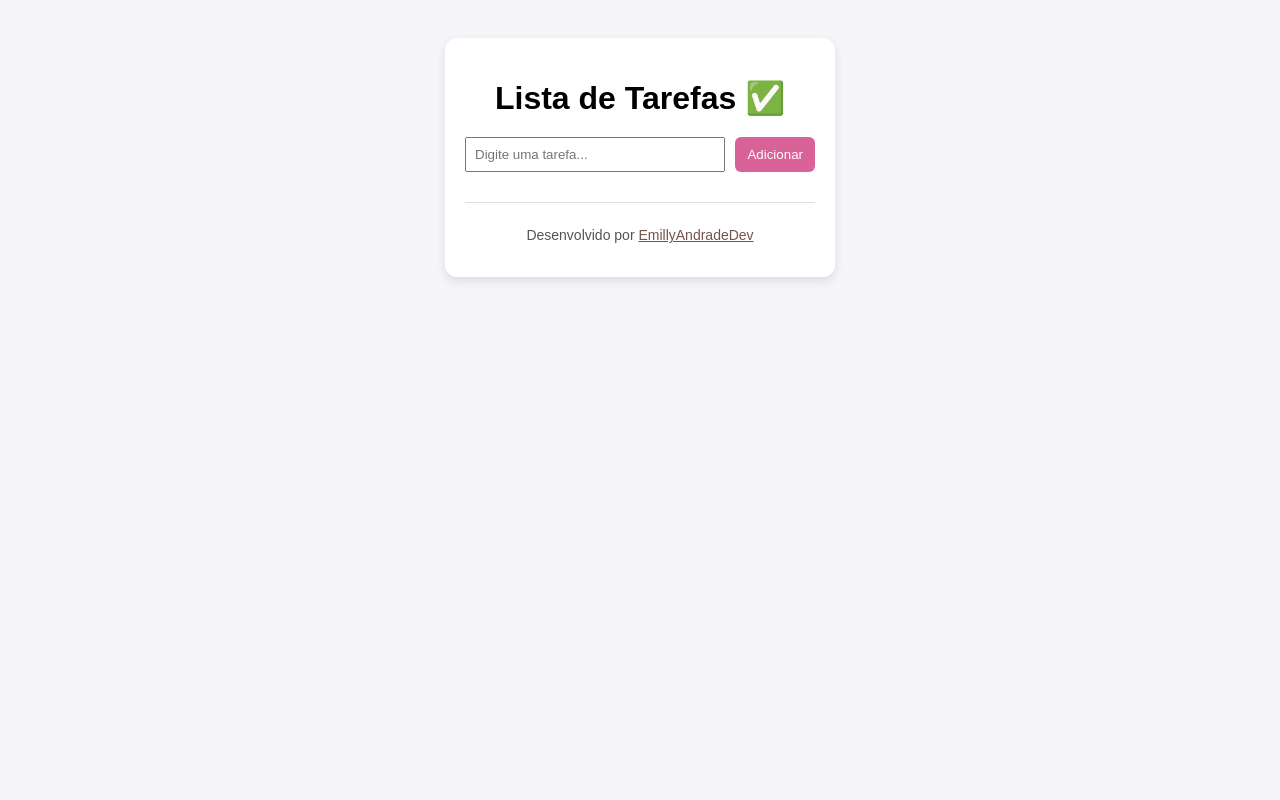
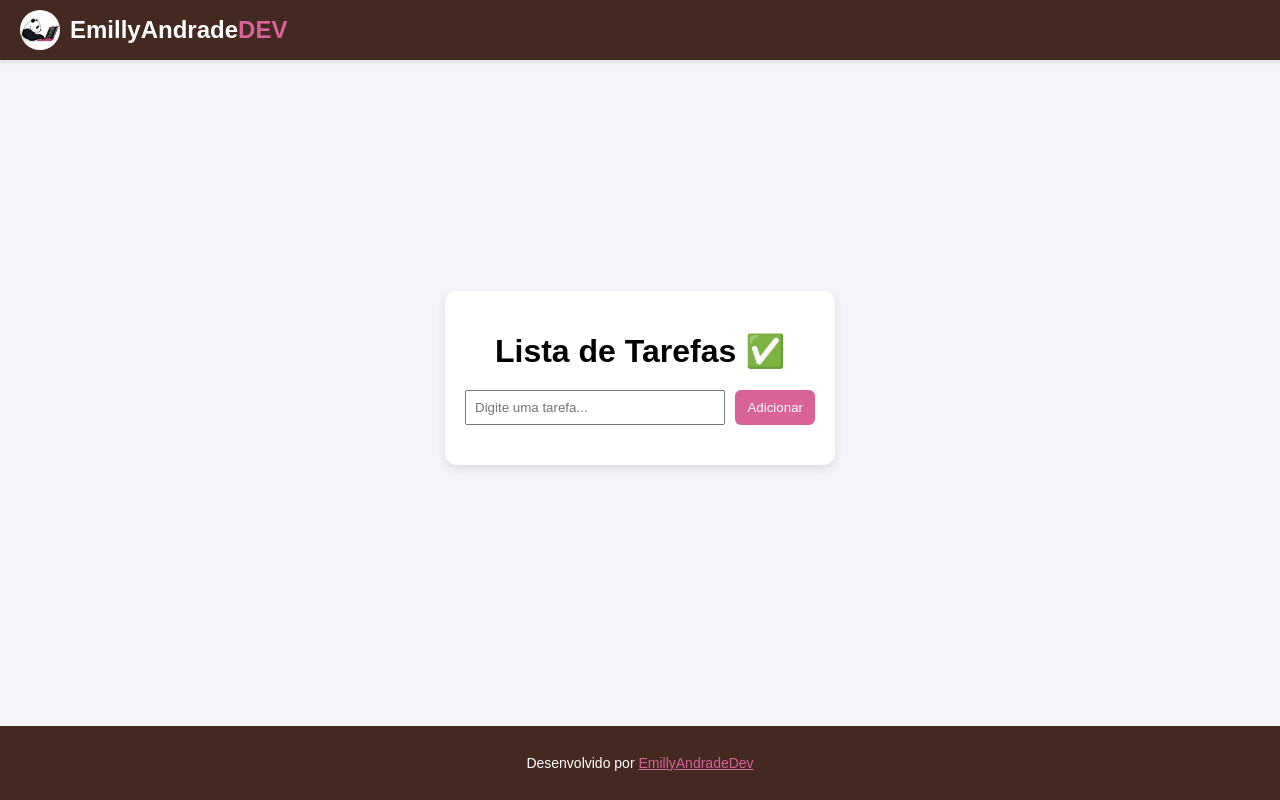
Before and after one commit to EmillyAndradeDev/todo-app-vanilla-js, a plain HTML site: page index.html in a window 1280 px wide. Drawn offline with Linux system fonts and the light colour scheme.

Commit message:
style: Update header with new logo, HTML, and CSS changes

```diff
--- a/index.html
+++ b/index.html
@@ -1,5 +1,6 @@
 <!DOCTYPE html>
 <html lang="pt-BR">
+
 <head>
   <meta charset="UTF-8">
   <meta name="viewport" content="width=device-width, initial-scale=1.0">
@@ -7,18 +8,27 @@
   <link rel="stylesheet" href="style.css">
   <link rel="shortcut icon" href="assets/img/favicon.ico" type="image/x-icon">
 </head>
+
 <body>
+
+  <header class="fixed-header">
+    <div class="header-content">
+      <img class="logo-pequeno" src="assets/img/logo-EmillyAndradeDev.png" alt="Logo de Emilly Andrade">
+      <h1 class="logo">EmillyAndrade<span class="realce">DEV</span></h1>
+    </div>
+  </header>
+
+  <main class="content-wrapper">
     <div class="container">
       <h1>Lista de Tarefas ✅</h1>
 
-    <!-- Área de input + botão -->
       <div class="input-area">
         <input type="text" id="taskInput" placeholder="Digite uma tarefa...">
         <button id="addTask">Adicionar</button>
       </div>
 
-    <!-- Lista onde as tarefas aparecerão -->
       <ul id="taskList"></ul>
+  </main>
 
   <footer>
     <p>Desenvolvido por <a href="https://github.com/EmillyAndradeDev" target="_blank">EmillyAndradeDev</a></p>
@@ -26,7 +36,7 @@
 
   </div>
 
-  <!-- Importa o JS -->
   <script src="script.js"></script>
 </body>
+
 </html>
--- a/style.css
+++ b/style.css
@@ -1,16 +1,27 @@
-/* Estilo geral */
-
 :root {
   --cor01: #D96299;
   --cor02: #745549;
+  --cor03: #43291F;
+  --cor04: #fff;
+  --header-height: 60px;
 }
 
 body {
   font-family: Arial, sans-serif;
   background: #f4f4f9;
+  margin: 0;
+  min-height: 100vh;
+  display: flex;
+  flex-direction: column;
+}
+
+.content-wrapper {
+  flex-grow: 1;
   display: flex;
   justify-content: center;
-  padding: 30px;
+  align-items: center;
+  padding: var(--header-height);
+  padding-bottom: 30px;
 }
 
 /* Caixa central */
@@ -20,6 +31,50 @@ body {
   border-radius: 12px;
   box-shadow: 0 4px 10px rgba(0, 0, 0, 0.1);
   width: 350px;
+  max-height: 80vh;
+  overflow-y: auto;
+}
+
+.fixed-header {
+  position: fixed;
+  top: 0;
+  left: 0;
+  width: 100%;
+  height: var(--header-height);
+  background-color: var(--cor03);
+  color: var(--cor04);
+  box-shadow: 0 2px 5px rgba(0, 0, 0, 0.1);
+  z-index: 1000;
+  display: flex;
+  align-items: center;
+  padding: 0 20px;
+}
+
+.header-content {
+  display: flex;
+  align-items: center;
+  gap: 10px;
+}
+
+.logo-pequeno {
+  height: 40px;
+  width: auto;
+  border-radius: 50%;
+}
+
+.logo {
+  font-size: 1.5em;
+  margin: 0;
+  font-weight: bold;
+}
+
+.logo .realce {
+  color: var(--cor01);
+}
+
+.fixed-header h1 {
+  margin: 0;
+  font: 1.2em;
 }
 
 h1 {
@@ -34,7 +89,6 @@ h1 {
 
 #taskInput {
   flex: 1;
-  /* ocupa o máximo do espaço */
   padding: 8px;
 }
 
@@ -48,7 +102,6 @@ button {
 }
 
 button:hover {
-  /* background: #45a049; */
   background: #4CAF50;
 }
 
@@ -70,26 +123,27 @@ li {
 
 .completed {
   text-decoration: line-through;
-  /* color: gray; */
   color: var(--cor02);
 }
 
 li input[type="checkbox"] {
   margin-right: 10px;
   transform: scale(1.2);
-  /* deixa o checkbox maior */
 }
 
 footer {
+  width: 100%;
+  background: var(--cor03);
+  color: var(--cor04);
   text-align: center;
-  margin-top: 30px;
-  padding-top: 10px;
-  border-top: 1px solid #ddd;
-  color: #555;
+  padding: 15px 0;
   font-size: 14px;
+  margin-top: auto;
+  border-top: auto;
+
 }
 a {
-  color: var(--cor02);
+  color: var(--cor01);
 }
 
 a:hover{
```
Also changed, not shown: assets/img/logo-EmillyAndradeDev.png (added). Lines whose indentation alone changed are shown as unchanged.
